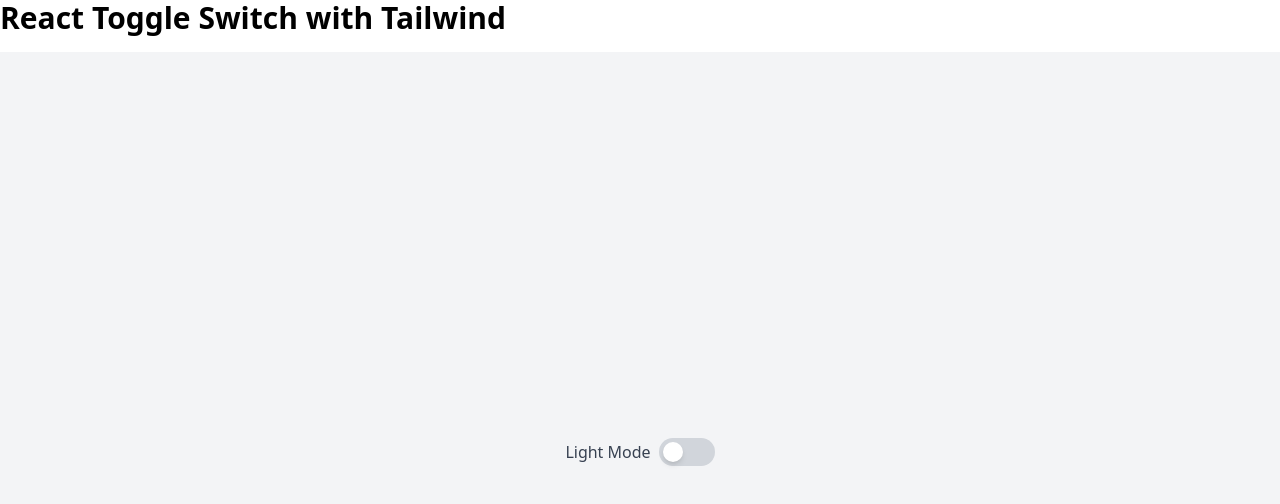
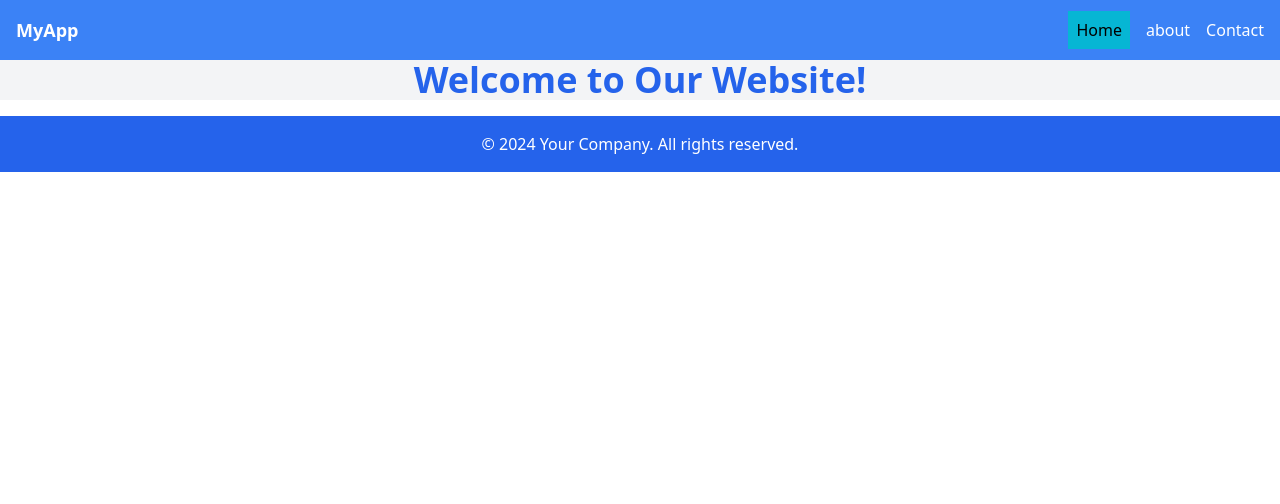
Before and after one commit to HitheshB01/routpract, a React (Create React App) app: page / in a window 1280 px wide. Shown: the top 504 px of the page. Built offline with nearby package versions, Linux system fonts and the light colour scheme.

Commit message:
working on NacLink

```diff
--- a/src/App.js
+++ b/src/App.js
@@ -1,32 +1,26 @@
-// import React from 'react'
-// import Navbar from './components/Navbar'
-// import { RouterProvider, createBrowserRouter } from 'react-router-dom'
-// import Home from './components/Home'
-// import About from './components/About'
-// import Service from './components/Service'
-// import RouterPractise from './components/RouterPractise'
-// import Footer from './components/Footer'
-// import Forms from './components/Forms'
-// import router from './components/routes'
-// import Contacts from './components/Contacts'
-// import Accordion from './components/Accordion'
-// const App = () => {
+import React from 'react'
+import Navbar from './components/Navbar'
+import Home from './components/Home'
+import About from './components/About'
+import RouterPractise from './components/RouterPractise'
 
-//   return (
-//     <div>
-//       {/* <Contacts/> */}
-//       {/* <Navbar/> */}
-//             {/* <RouterProvider router={router}/> */}
+const App = () => {
 
-//       {/* <Forms/> */}
-//       {/* <RouterPractise /> */}
-//       {/* <Footer/> */}
-//       <Accordion/>
-//     </div>
-//   )
-// }
+  return (
+    <div>
+      {/* <Contacts/> */}
+      {/* <Navbar/> */}
+            {/* <RouterProvider router={router}/> */}
 
-// export default App
+      {/* <Forms/> */}
+      <RouterPractise/>
+      {/* <Footer/> */}
+      {/* <Accordion/> */}
+    </div>
+  )
+}
+
+export default App
 
 
 
@@ -34,18 +28,18 @@
 
 
 
-import React from 'react';
-import Accordion from './components/Accordion';
+// import React from 'react';
+// import Accordion from './components/Accordion';
 
-function App() {
-  return (
-    <div className="App">
-      <header className="App-header">
-        <h1 className="text-3xl font-bold mb-4">React Toggle Switch with Tailwind</h1>
-        <Accordion />
-      </header>
-    </div>
-  );
-}
+// function App() {
+//   return (
+//     <div className="App">
+//       <header className="App-header">
+//         <h1 className="text-3xl font-bold mb-4">React Toggle Switch with Tailwind</h1>
+//         <Accordion />
+//       </header>
+//     </div>
+//   );
+// }
 
-export default App;
+// export default App;
--- a/src/components/About.jsx
+++ b/src/components/About.jsx
@@ -2,7 +2,7 @@ import React from 'react';
 
 const About = () => {
   return (
-    <div className="min-h-screen bg-gray-100 p-8">
+    <div className="bg-gray-100 h-80 p-8">
       <h1 className="text-3xl font-bold mb-4">About Us</h1>
       <p className="text-lg text-gray-700">
         We are a company dedicated to providing the best service in the industry. Our team is made up of skilled professionals who are passionate about their work.
--- a/src/components/Home.jsx
+++ b/src/components/Home.jsx
@@ -1,13 +1,16 @@
 import React from 'react';
 import Navbar from './Navbar';
+import { NavLink } from 'react-router-dom';
 
 const Home = () => {
   return (
+   <>
 
-    <div className="min-h-screen bg-gray-100 flex items-center justify-center">
+    <div className=" bg-gray-100 h-5/6 flex items-center justify-center">
 
       <h1 className="text-4xl font-bold text-blue-600">Welcome to Our Website!</h1>
-    </div>
+    </div></>
+
   );
 };
 
--- a/src/components/Navbar.jsx
+++ b/src/components/Navbar.jsx
@@ -1,20 +1,31 @@
-import React from 'react';
-import { Link } from 'react-router-dom';
+import React from "react";
+import { NavLink } from "react-router-dom";
 
 const Navbar = () => {
   return (
-    <nav className="bg-blue-600 p-4">
-      <ul className="flex space-x-4">
-        <li>
-          <Link to="/" className="text-white">Home</Link>
-        </li>
-        <li>
-          <Link to="/about" className="text-white">About</Link>
-        </li>
-        <li>
-          <Link to="/service" className="text-white">Services</Link>
-        </li>
-      </ul>
+    <nav className="bg-blue-500 p-4">
+      <div className="container mx-auto flex justify-between items-center">
+        <div className="text-white text-lg font-bold">
+          <NavLink to="/">MyApp</NavLink>
+        </div>
+        <div className="space-x-4">
+          <NavLink to="/"   className={( {isActive }) =>
+               isActive ? "p-2 bg-cyan-500" : " text-white"
+            }>Home</NavLink>
+          <NavLink
+            to="/about"
+
+            className={( {isActive }) =>
+               isActive ? "p-2 bg-cyan-500 text-amber-400" : " text-white"
+            }
+          >
+            about
+          </NavLink>
+          <NavLink to="/contacts"   className={( {isActive }) =>
+               isActive ? "p-2 bg-cyan-500" : " text-white"
+            }>Contact</NavLink>
+        </div>
+      </div>
     </nav>
   );
 };
--- a/src/components/RouterPractise.jsx
+++ b/src/components/RouterPractise.jsx
@@ -1,34 +1,53 @@
-import React from 'react'
-import { RouterProvider, createBrowserRouter } from 'react-router-dom'
-import Home from './Home'
-import About from './About'
-import Service from './Service'
-import Navbar from './Navbar'
-import ErrorPage from './ErrorPage'
-import Contacts from './Contacts'
-import Forms from './Forms'
+import React from "react";
+import { RouterProvider, createBrowserRouter } from "react-router-dom";
+import Home from "./Home";
+import About from "./About";
+import Service from "./Service";
+import Navbar from "./Navbar";
+import ErrorPage from "./ErrorPage";
+import Contacts from "./Contacts";
+import Forms from "./Forms";
+import Footer from "./Footer";
 
 const RouterPractise = () => {
-const router = createBrowserRouter([
+  const router = createBrowserRouter([
     {
-        path:'/',
-        element:<Forms/>,
-        errorElement:<ErrorPage/>,
-        children: [
-          {
-            path: "contacts/:contactId",
-            element: <Contacts />,
-          },
-        ]
-
+      path: "/",
+      element: (
+        <>
+          <Navbar />
+          <Home />
+          <Footer />
+        </>
+      ),
+      errorElement: <ErrorPage />,
     },
-
-])
+    {
+      path: "/about",
+      element: (
+        <>
+          <Navbar />
+          <About />
+          <Footer />
+        </>
+      ),
+    },
+    {
+      path: "/contacts",
+      element: (
+        <>
+          <Navbar />
+          <Contacts />
+          <Footer />
+        </>
+      ),
+    },
+  ]);
   return (
     <div>
-      <RouterProvider router={router}/>
+      <RouterProvider router={router} />
     </div>
-  )
-}
+  );
+};
 
-export default RouterPractise
+export default RouterPractise;
```
